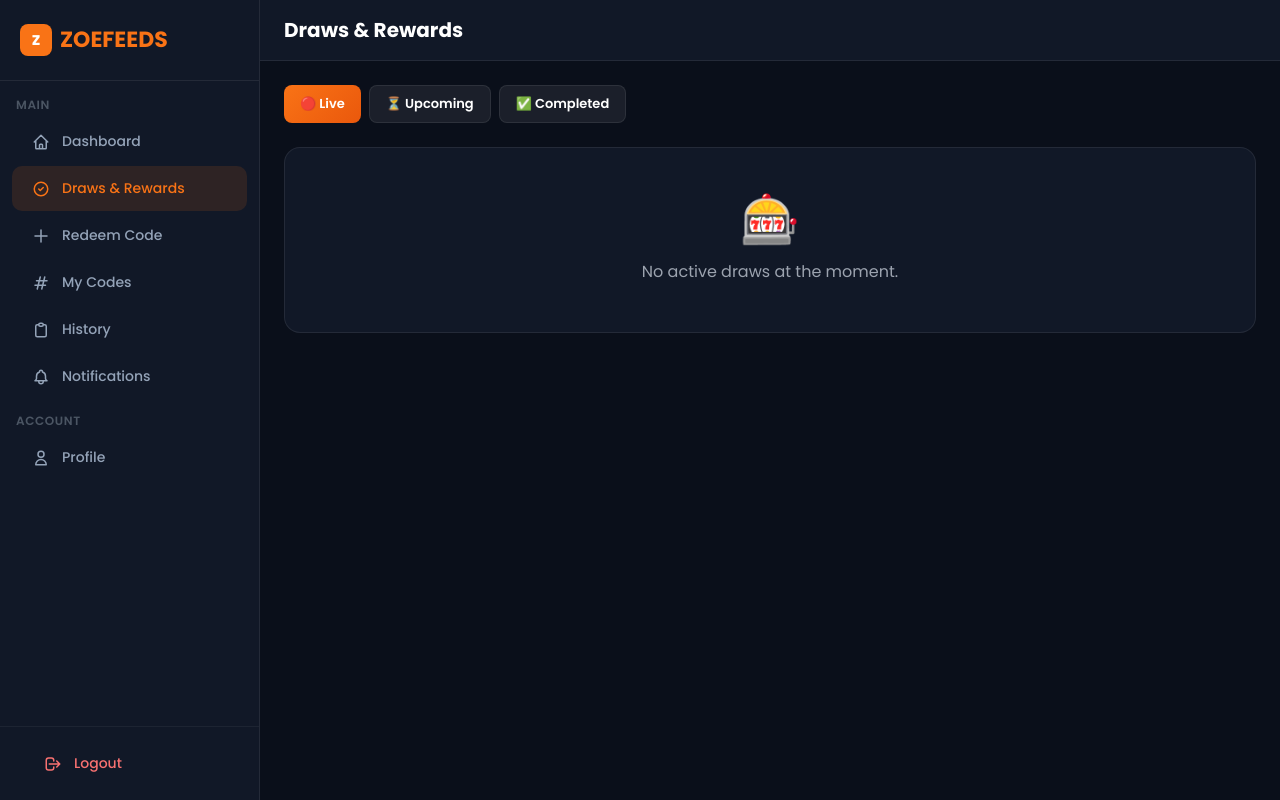
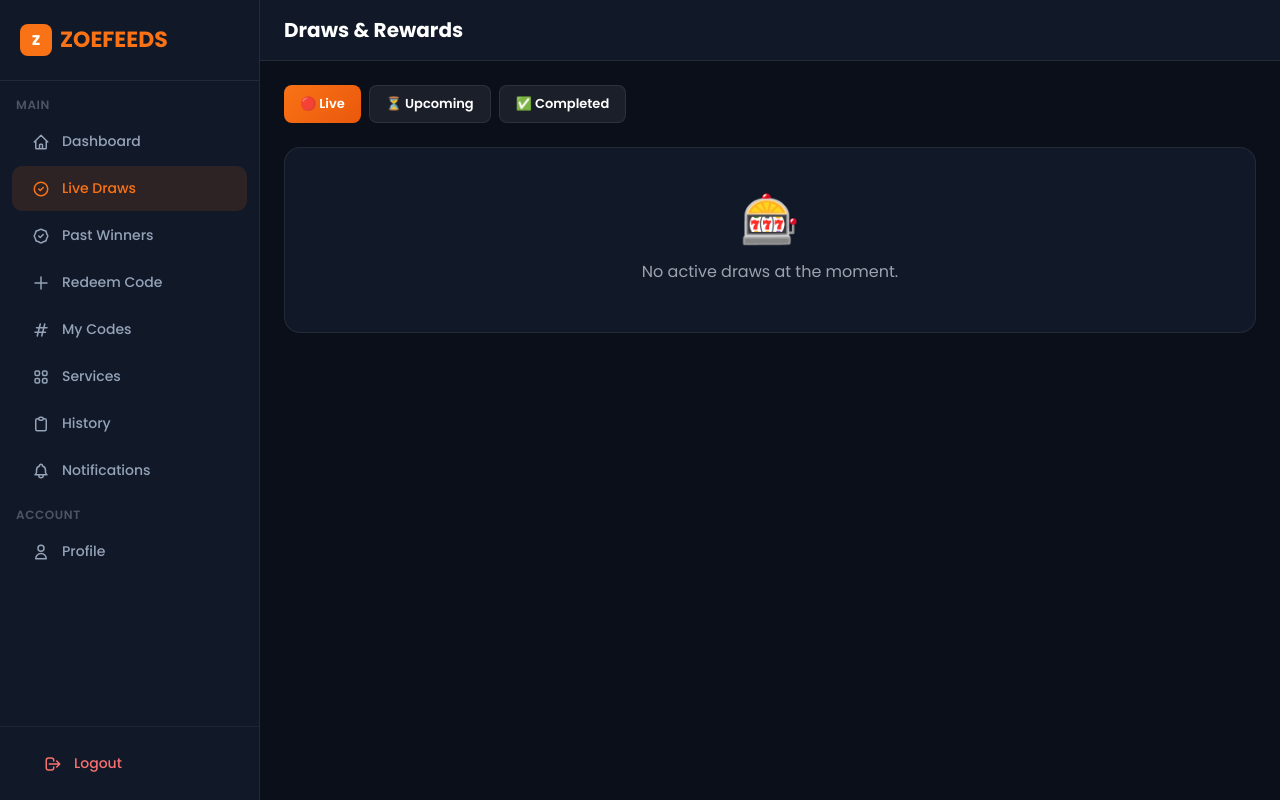
Before and after one commit to SPOTWEBDEV/zoefit, a PHP site: page /user/draws.php in a window 1280 px wide. Run offline with PHP 8.4, Linux system fonts and the light colour scheme; the visitor is signed in with stand-in values (Sample User, id 1); data that the repository does not hold is empty; some libraries are stand-ins or nearby versions.

Commit message:
work on both admin and user side nav

```diff
--- a/components/user-sidebar.php
+++ b/components/user-sidebar.php
@@ -1,36 +1,16 @@
 <?php
 // components/user-sidebar.php
-// V1 MODE: Vendor sections are hidden from nav but pages are kept on disk.
-// Set ZF_SHOW_VENDOR_NAV = true in config.php to re-enable when ready.
-
+// V1 MODE: Vendor nav hidden. Past Winners added under Draws.
 $currentPage  = $currentPage  ?? '';
-$showVendor   = defined('ZF_SHOW_VENDOR_NAV') ? ZF_SHOW_VENDOR_NAV : false;
+$showVendor   = defined('ZF_SHOW_VENDOR_NAV') && ZF_SHOW_VENDOR_NAV;
 $isVendor     = false;
 $vendorStatus = null;
-
 if ($showVendor && !empty($_SESSION['user_id'])) {
   $isVendor     = !empty($_SESSION['is_vendor']);
   $vendorStatus = $_SESSION['vendor_status'] ?? null;
-  // Sync from DB if session not set
-  if (!$isVendor) {
-    try {
-      $sv = getDB()->prepare("SELECT is_vendor,vendor_status FROM users WHERE id=?");
-      $sv->execute([$_SESSION['user_id']]);
-      $sv = $sv->fetch();
-      if ($sv) {
-        $_SESSION['is_vendor']     = (bool)$sv['is_vendor'];
-        $_SESSION['vendor_status'] = $sv['vendor_status'];
-        $isVendor     = (bool)$sv['is_vendor'];
-        $vendorStatus = $sv['vendor_status'];
-      }
-    } catch (\Exception $e) {
-    }
-  }
 }
 ?>
-<!-- ── Desktop / Tablet Sidebar ─────────────────────────── -->
 <nav class="sidebar flex flex-col" id="user-sidebar">
-
   <div class="sidebar-logo flex items-center gap-2">
     <div class="w-8 h-8 bg-orange-500 rounded-lg flex items-center justify-center font-black text-white text-sm">Z</div>
     <div class="text-lg font-bold leading-tight"><span class="text-orange-500">ZOE</span><span class="text-white">FEEDS</span></div>
@@ -39,131 +19,89 @@ if ($showVendor && !empty($_SESSION['user_id'])) {
   <div class="flex-1 py-3 overflow-y-auto space-y-0.5">
     <div class="px-4 pt-1 pb-1 text-xs font-semibold text-gray-600 uppercase tracking-wider">Main</div>
 
-    <a href="<?= APP_URL ?>/user/dashboard.php" class="nav-item <?= $currentPage === 'dashboard' ? 'active' : '' ?>">
-      <svg class="w-5 h-5 flex-shrink-0" fill="none" stroke="currentColor" viewBox="0 0 24 24">
-        <path stroke-linecap="round" stroke-linejoin="round" stroke-width="2" d="M3 12l2-2m0 0l7-7 7 7M5 10v10a1 1 0 001 1h3m10-11l2 2m-2-2v10a1 1 0 01-1 1h-3m-6 0a1 1 0 001-1v-4a1 1 0 011-1h2a1 1 0 011 1v4a1 1 0 001 1m-6 0h6" />
-      </svg>
+    <a href="<?= APP_URL ?>/user/dashboard.php"  class="nav-item <?= $currentPage==='dashboard'?'active':'' ?>">
+      <svg class="w-5 h-5 flex-shrink-0" fill="none" stroke="currentColor" viewBox="0 0 24 24"><path stroke-linecap="round" stroke-linejoin="round" stroke-width="2" d="M3 12l2-2m0 0l7-7 7 7M5 10v10a1 1 0 001 1h3m10-11l2 2m-2-2v10a1 1 0 01-1 1h-3m-6 0a1 1 0 001-1v-4a1 1 0 011-1h2a1 1 0 011 1v4a1 1 0 001 1m-6 0h6"/></svg>
       Dashboard
     </a>
-    <a href="<?= APP_URL ?>/user/draws.php" class="nav-item <?= $currentPage === 'draws' ? 'active' : '' ?>">
-      <svg class="w-5 h-5 flex-shrink-0" fill="none" stroke="currentColor" viewBox="0 0 24 24">
-        <path stroke-linecap="round" stroke-linejoin="round" stroke-width="2" d="M9 12l2 2 4-4m6 2a9 9 0 11-18 0 9 9 0 0118 0z" />
-      </svg>
-      Draws &amp; Rewards
+    <a href="<?= APP_URL ?>/user/draws.php"      class="nav-item <?= $currentPage==='draws'?'active':'' ?>">
+      <svg class="w-5 h-5 flex-shrink-0" fill="none" stroke="currentColor" viewBox="0 0 24 24"><path stroke-linecap="round" stroke-linejoin="round" stroke-width="2" d="M9 12l2 2 4-4m6 2a9 9 0 11-18 0 9 9 0 0118 0z"/></svg>
+      Live Draws
     </a>
-    <a href="<?= APP_URL ?>/user/redeem.php" class="nav-item <?= $currentPage === 'redeem' ? 'active' : '' ?>">
-      <svg class="w-5 h-5 flex-shrink-0" fill="none" stroke="currentColor" viewBox="0 0 24 24">
-        <path stroke-linecap="round" stroke-linejoin="round" stroke-width="2" d="M12 4v16m8-8H4" />
-      </svg>
+    <a href="<?= APP_URL ?>/user/past-winners.php" class="nav-item <?= $currentPage==='past-winners'?'active':'' ?>">
+      <svg class="w-5 h-5 flex-shrink-0" fill="none" stroke="currentColor" viewBox="0 0 24 24"><path stroke-linecap="round" stroke-linejoin="round" stroke-width="2" d="M9 12l2 2 4-4M7.835 4.697a3.42 3.42 0 001.946-.806 3.42 3.42 0 014.438 0 3.42 3.42 0 001.946.806 3.42 3.42 0 013.138 3.138 3.42 3.42 0 00.806 1.946 3.42 3.42 0 010 4.438 3.42 3.42 0 00-.806 1.946 3.42 3.42 0 01-3.138 3.138 3.42 3.42 0 00-1.946.806 3.42 3.42 0 01-4.438 0 3.42 3.42 0 00-1.946-.806 3.42 3.42 0 01-3.138-3.138 3.42 3.42 0 00-.806-1.946 3.42 3.42 0 010-4.438 3.42 3.42 0 00.806-1.946 3.42 3.42 0 013.138-3.138z"/></svg>
+      Past Winners
+    </a>
+    <a href="<?= APP_URL ?>/user/redeem.php"     class="nav-item <?= $currentPage==='redeem'?'active':'' ?>">
+      <svg class="w-5 h-5 flex-shrink-0" fill="none" stroke="currentColor" viewBox="0 0 24 24"><path stroke-linecap="round" stroke-linejoin="round" stroke-width="2" d="M12 4v16m8-8H4"/></svg>
       Redeem Code
     </a>
-    <a href="<?= APP_URL ?>/user/codes.php" class="nav-item <?= $currentPage === 'codes' ? 'active' : '' ?>">
-      <svg class="w-5 h-5 flex-shrink-0" fill="none" stroke="currentColor" viewBox="0 0 24 24">
-        <path stroke-linecap="round" stroke-linejoin="round" stroke-width="2" d="M7 20l4-16m2 16l4-16M6 9h14M4 15h14" />
-      </svg>
+    <a href="<?= APP_URL ?>/user/codes.php"      class="nav-item <?= $currentPage==='codes'?'active':'' ?>">
+      <svg class="w-5 h-5 flex-shrink-0" fill="none" stroke="currentColor" viewBox="0 0 24 24"><path stroke-linecap="round" stroke-linejoin="round" stroke-width="2" d="M7 20l4-16m2 16l4-16M6 9h14M4 15h14"/></svg>
       My Codes
     </a>
-
-    <a href="<?= APP_URL ?>/user/transactions.php" class="nav-item <?= $currentPage === 'transactions' ? 'active' : '' ?>">
-      <svg class="w-5 h-5 flex-shrink-0" fill="none" stroke="currentColor" viewBox="0 0 24 24">
-        <path stroke-linecap="round" stroke-linejoin="round" stroke-width="2" d="M9 5H7a2 2 0 00-2 2v12a2 2 0 002 2h10a2 2 0 002-2V7a2 2 0 00-2-2h-2M9 5a2 2 0 002 2h2a2 2 0 002-2M9 5a2 2 0 012-2h2a2 2 0 012 2" />
-      </svg>
+    <a href="<?= APP_URL ?>/user/services.php"   class="nav-item <?= $currentPage==='services'?'active':'' ?>">
+      <svg class="w-5 h-5 flex-shrink-0" fill="none" stroke="currentColor" viewBox="0 0 24 24"><path stroke-linecap="round" stroke-linejoin="round" stroke-width="2" d="M4 6a2 2 0 012-2h2a2 2 0 012 2v2a2 2 0 01-2 2H6a2 2 0 01-2-2V6zM14 6a2 2 0 012-2h2a2 2 0 012 2v2a2 2 0 01-2 2h-2a2 2 0 01-2-2V6zM4 16a2 2 0 012-2h2a2 2 0 012 2v2a2 2 0 01-2 2H6a2 2 0 01-2-2v-2zM14 16a2 2 0 012-2h2a2 2 0 012 2v2a2 2 0 01-2 2h-2a2 2 0 01-2-2v-2z"/></svg>
+      Services
+    </a>
+    <a href="<?= APP_URL ?>/user/transactions.php" class="nav-item <?= $currentPage==='transactions'?'active':'' ?>">
+      <svg class="w-5 h-5 flex-shrink-0" fill="none" stroke="currentColor" viewBox="0 0 24 24"><path stroke-linecap="round" stroke-linejoin="round" stroke-width="2" d="M9 5H7a2 2 0 00-2 2v12a2 2 0 002 2h10a2 2 0 002-2V7a2 2 0 00-2-2h-2M9 5a2 2 0 002 2h2a2 2 0 002-2M9 5a2 2 0 012-2h2a2 2 0 012 2"/></svg>
       History
     </a>
-    <a href="<?= APP_URL ?>/user/notifications.php" class="nav-item <?= $currentPage === 'notifications' ? 'active' : '' ?>">
-      <svg class="w-5 h-5 flex-shrink-0" fill="none" stroke="currentColor" viewBox="0 0 24 24">
-        <path stroke-linecap="round" stroke-linejoin="round" stroke-width="2" d="M15 17h5l-1.405-1.405A2.032 2.032 0 0118 14.158V11a6.002 6.002 0 00-4-5.659V5a2 2 0 10-4 0v.341C7.67 6.165 6 8.388 6 11v3.159c0 .538-.214 1.055-.595 1.436L4 17h5m6 0v1a3 3 0 11-6 0v-1m6 0H9" />
-      </svg>
+    <a href="<?= APP_URL ?>/user/notifications.php" class="nav-item <?= $currentPage==='notifications'?'active':'' ?>">
+      <svg class="w-5 h-5 flex-shrink-0" fill="none" stroke="currentColor" viewBox="0 0 24 24"><path stroke-linecap="round" stroke-linejoin="round" stroke-width="2" d="M15 17h5l-1.405-1.405A2.032 2.032 0 0118 14.158V11a6.002 6.002 0 00-4-5.659V5a2 2 0 10-4 0v.341C7.67 6.165 6 8.388 6 11v3.159c0 .538-.214 1.055-.595 1.436L4 17h5m6 0v1a3 3 0 11-6 0v-1m6 0H9"/></svg>
       Notifications
       <span id="notif-badge" class="ml-auto bg-orange-500 text-white text-xs rounded-full w-5 h-5 items-center justify-center font-bold" style="display:none"></span>
     </a>
 
     <?php if ($showVendor): ?>
-      <!-- ── VENDOR SECTION (visible when ZF_SHOW_VENDOR_NAV = true) ── -->
     <?php if ($isVendor && $vendorStatus === 'active'): ?>
     <div class="px-4 pt-3 pb-1 text-xs font-semibold text-orange-500/60 uppercase tracking-wider">Vendor</div>
-        <a href="<?= APP_URL ?>/user/vendor-panel.php" class="nav-item <?= $currentPage === 'vendor-panel' ? 'active' : '' ?>">
-          <svg class="w-5 h-5 flex-shrink-0" fill="none" stroke="currentColor" viewBox="0 0 24 24">
-            <path stroke-linecap="round" stroke-linejoin="round" stroke-width="2" d="M19 21V5a2 2 0 00-2-2H7a2 2 0 00-2 2v16m14 0h2m-2 0h-5m-9 0H3m2 0h5M9 7h1m-1 4h1m4-4h1m-1 4h1m-5 10v-5a1 1 0 011-1h2a1 1 0 011 1v5m-4 0h4" />
-          </svg>
-          Vendor Dashboard
-        </a>
-        <a href="<?= APP_URL ?>/user/services.php" class="nav-item <?= $currentPage === 'services' ? 'active' : '' ?>">
-          <svg class="w-5 h-5 flex-shrink-0" fill="none" stroke="currentColor" viewBox="0 0 24 24">
-            <path stroke-linecap="round" stroke-linejoin="round" stroke-width="2" d="M4 6a2 2 0 012-2h2a2 2 0 012 2v2a2 2 0 01-2 2H6a2 2 0 01-2-2V6zM14 6a2 2 0 012-2h2a2 2 0 012 2v2a2 2 0 01-2 2h-2a2 2 0 01-2-2V6zM4 16a2 2 0 012-2h2a2 2 0 012 2v2a2 2 0 01-2 2H6a2 2 0 01-2-2v-2zM14 16a2 2 0 012-2h2a2 2 0 012 2v2a2 2 0 01-2 2h-2a2 2 0 01-2-2v-2z" />
-          </svg>
-          Services
+    <a href="<?= APP_URL ?>/user/vendor-panel.php"   class="nav-item <?= $currentPage==='vendor-panel'?'active':'' ?>">
+      <svg class="w-5 h-5 flex-shrink-0" fill="none" stroke="currentColor" viewBox="0 0 24 24"><path stroke-linecap="round" stroke-linejoin="round" stroke-width="2" d="M19 21V5a2 2 0 00-2-2H7a2 2 0 00-2 2v16m14 0h2m-2 0h-5m-9 0H3m2 0h5M9 7h1m-1 4h1m4-4h1m-1 4h1m-5 10v-5a1 1 0 011-1h2a1 1 0 011 1v5m-4 0h4"/></svg>
+      Vendor Panel
     </a>
     <a href="<?= APP_URL ?>/user/vendor-panel.php?tab=codes" class="nav-item">
-          <svg class="w-5 h-5 flex-shrink-0" fill="none" stroke="currentColor" viewBox="0 0 24 24">
-            <path stroke-linecap="round" stroke-linejoin="round" stroke-width="2" d="M4 16v1a3 3 0 003 3h10a3 3 0 003-3v-1m-4-4l-4 4m0 0l-4-4m4 4V4" />
-          </svg>
+      <svg class="w-5 h-5 flex-shrink-0" fill="none" stroke="currentColor" viewBox="0 0 24 24"><path stroke-linecap="round" stroke-linejoin="round" stroke-width="2" d="M4 16v1a3 3 0 003 3h10a3 3 0 003-3v-1m-4-4l-4 4m0 0l-4-4m4 4V4"/></svg>
       Download Codes
     </a>
-        <a href="<?= APP_URL ?>/user/vendor-transfer.php" class="nav-item <?= $currentPage === 'vendor-transfer' ? 'active' : '' ?>">
-          <svg class="w-5 h-5 flex-shrink-0" fill="none" stroke="currentColor" viewBox="0 0 24 24">
-            <path stroke-linecap="round" stroke-linejoin="round" stroke-width="2" d="M8 7h12m0 0l-4-4m4 4l-4 4m0 6H4m0 0l4 4m-4-4l4-4" />
-          </svg>
+    <a href="<?= APP_URL ?>/user/vendor-transfer.php" class="nav-item <?= $currentPage==='vendor-transfer'?'active':'' ?>">
+      <svg class="w-5 h-5 flex-shrink-0" fill="none" stroke="currentColor" viewBox="0 0 24 24"><path stroke-linecap="round" stroke-linejoin="round" stroke-width="2" d="M8 7h12m0 0l-4-4m4 4l-4 4m0 6H4m0 0l4 4m-4-4l4-4"/></svg>
       Transfer to Vendor
     </a>
-        <a href="<?= APP_URL ?>/user/vendor-panel.php?tab=keys" class="nav-item">
-          <svg class="w-5 h-5 flex-shrink-0" fill="none" stroke="currentColor" viewBox="0 0 24 24">
-            <path stroke-linecap="round" stroke-linejoin="round" stroke-width="2" d="M15 7a2 2 0 012 2m4 0a6 6 0 01-7.743 5.743L11 17H9v2H7v2H4a1 1 0 01-1-1v-2.586a1 1 0 01.293-.707l5.964-5.964A6 6 0 1121 9z" />
-          </svg>
-          API Keys
-        </a>
-      <?php elseif ($isVendor && $vendorStatus === 'pending'): ?>
+    <?php elseif($isVendor && $vendorStatus==='pending'): ?>
     <div class="mx-3 mt-3 p-3 bg-yellow-500/10 border border-yellow-500/20 rounded-xl text-xs text-yellow-400">⏳ Vendor application under review</div>
-      <?php else: ?>
-        <div class="px-4 pt-3 pb-1 text-xs font-semibold text-gray-600 uppercase tracking-wider">Vendor</div>
-        <a href="<?= APP_URL ?>/user/vendor-apply.php" class="nav-item text-orange-400 hover:bg-orange-500/10 <?= $currentPage === 'vendor-apply' ? 'active' : '' ?>">
-          <svg class="w-5 h-5 flex-shrink-0" fill="none" stroke="currentColor" viewBox="0 0 24 24">
-            <path stroke-linecap="round" stroke-linejoin="round" stroke-width="2" d="M12 4v16m8-8H4" />
-          </svg>
-          Become a Vendor
-        </a>
     <?php endif; ?>
-    <?php endif; // end showVendor
-    ?>
+    <?php endif; ?>
 
     <div class="px-4 pt-3 pb-1 text-xs font-semibold text-gray-600 uppercase tracking-wider">Account</div>
-    <a href="<?= APP_URL ?>/user/profile.php" class="nav-item <?= $currentPage === 'profile' ? 'active' : '' ?>">
-      <svg class="w-5 h-5 flex-shrink-0" fill="none" stroke="currentColor" viewBox="0 0 24 24">
-        <path stroke-linecap="round" stroke-linejoin="round" stroke-width="2" d="M16 7a4 4 0 11-8 0 4 4 0 018 0zM12 14a7 7 0 00-7 7h14a7 7 0 00-7-7z" />
-      </svg>
+    <a href="<?= APP_URL ?>/user/profile.php" class="nav-item <?= $currentPage==='profile'?'active':'' ?>">
+      <svg class="w-5 h-5 flex-shrink-0" fill="none" stroke="currentColor" viewBox="0 0 24 24"><path stroke-linecap="round" stroke-linejoin="round" stroke-width="2" d="M16 7a4 4 0 11-8 0 4 4 0 018 0zM12 14a7 7 0 00-7 7h14a7 7 0 00-7-7z"/></svg>
       Profile
     </a>
   </div>
 
   <div class="p-3 border-t border-white/5">
     <a href="<?= APP_URL ?>/user/logout.php" class="nav-item text-red-400 hover:bg-red-500/10">
-      <svg class="w-5 h-5 flex-shrink-0" fill="none" stroke="currentColor" viewBox="0 0 24 24">
-        <path stroke-linecap="round" stroke-linejoin="round" stroke-width="2" d="M17 16l4-4m0 0l-4-4m4 4H7m6 4v1a3 3 0 01-3 3H6a3 3 0 01-3-3V7a3 3 0 013-3h4a3 3 0 013 3v1" />
-      </svg>
+      <svg class="w-5 h-5 flex-shrink-0" fill="none" stroke="currentColor" viewBox="0 0 24 24"><path stroke-linecap="round" stroke-linejoin="round" stroke-width="2" d="M17 16l4-4m0 0l-4-4m4 4H7m6 4v1a3 3 0 01-3 3H6a3 3 0 01-3-3V7a3 3 0 013-3h4a3 3 0 013 3v1"/></svg>
       Logout
     </a>
   </div>
 </nav>
 
-<!-- Mobile overlay -->
 <div class="fixed inset-0 bg-black/60 z-40 md:hidden hidden" id="sidebar-overlay" onclick="closeSidebar()"></div>
 
-<!-- ── Beautiful Bottom Navigation (mobile only) ─────────── -->
+<!-- ── Bottom Nav (mobile only) ─────────────────────────── -->
 <nav class="md:hidden fixed bottom-0 left-0 right-0 z-50"
      style="background:rgba(10,15,26,0.97);backdrop-filter:blur(20px);border-top:1px solid rgba(255,255,255,0.07);padding-bottom:env(safe-area-inset-bottom)">
   <div class="flex items-stretch h-16">
 
-    <a href="<?= APP_URL ?>/user/dashboard.php" class="bnav-item <?= $currentPage === 'dashboard' ? 'bnav-active' : '' ?>">
-      <svg class="bnav-icon" fill="<?= $currentPage === 'dashboard' ? 'currentColor' : 'none' ?>" stroke="currentColor" viewBox="0 0 24 24">
-        <path stroke-linecap="round" stroke-linejoin="round" stroke-width="2" d="M3 12l2-2m0 0l7-7 7 7M5 10v10a1 1 0 001 1h3m10-11l2 2m-2-2v10a1 1 0 01-1 1h-3m-6 0a1 1 0 001-1v-4a1 1 0 011-1h2a1 1 0 011 1v4a1 1 0 001 1m-6 0h6" />
-      </svg>
+    <a href="<?= APP_URL ?>/user/dashboard.php" class="bnav-item <?= $currentPage==='dashboard'?'bnav-active':'' ?>">
+      <svg class="bnav-icon" fill="<?= $currentPage==='dashboard'?'currentColor':'none' ?>" stroke="currentColor" viewBox="0 0 24 24"><path stroke-linecap="round" stroke-linejoin="round" stroke-width="2" d="M3 12l2-2m0 0l7-7 7 7M5 10v10a1 1 0 001 1h3m10-11l2 2m-2-2v10a1 1 0 01-1 1h-3m-6 0a1 1 0 001-1v-4a1 1 0 011-1h2a1 1 0 011 1v4a1 1 0 001 1m-6 0h6"/></svg>
       <span>Home</span>
     </a>
 
-    <a href="<?= APP_URL ?>/user/draws.php" class="bnav-item <?= $currentPage === 'draws' ? 'bnav-active' : '' ?>">
-      <svg class="bnav-icon" fill="<?= $currentPage === 'draws' ? 'currentColor' : 'none' ?>" stroke="currentColor" viewBox="0 0 24 24">
-        <path stroke-linecap="round" stroke-linejoin="round" stroke-width="2" d="M9 12l2 2 4-4m6 2a9 9 0 11-18 0 9 9 0 0118 0z" />
-      </svg>
+    <a href="<?= APP_URL ?>/user/draws.php" class="bnav-item <?= $currentPage==='draws'?'bnav-active':'' ?>">
+      <svg class="bnav-icon" fill="<?= $currentPage==='draws'?'currentColor':'none' ?>" stroke="currentColor" viewBox="0 0 24 24"><path stroke-linecap="round" stroke-linejoin="round" stroke-width="2" d="M9 12l2 2 4-4m6 2a9 9 0 11-18 0 9 9 0 0118 0z"/></svg>
       <span>Draws</span>
     </a>
 
@@ -171,25 +109,19 @@ if ($showVendor && !empty($_SESSION['user_id'])) {
     <a href="<?= APP_URL ?>/user/redeem.php" class="flex-1 flex flex-col items-center justify-center relative">
       <div class="w-14 h-14 rounded-2xl flex items-center justify-center -mt-7 transition-transform active:scale-90"
            style="background:linear-gradient(135deg,#f97316,#ea580c);box-shadow:0 4px 28px rgba(249,115,22,0.55)">
-        <svg class="w-6 h-6 text-white" fill="none" stroke="currentColor" viewBox="0 0 24 24">
-          <path stroke-linecap="round" stroke-linejoin="round" stroke-width="2.5" d="M12 4v16m8-8H4" />
-        </svg>
+        <svg class="w-6 h-6 text-white" fill="none" stroke="currentColor" viewBox="0 0 24 24"><path stroke-linecap="round" stroke-linejoin="round" stroke-width="2.5" d="M12 4v16m8-8H4"/></svg>
       </div>
       <span class="text-gray-500 mt-0.5" style="font-size:10px">Redeem</span>
     </a>
 
-    <a href="<?= APP_URL ?>/user/services.php" class="bnav-item <?= $currentPage === 'services' ? 'bnav-active' : '' ?>">
-      <svg class="bnav-icon" fill="<?= $currentPage === 'services' ? 'currentColor' : 'none' ?>" stroke="currentColor" viewBox="0 0 24 24">
-        <path stroke-linecap="round" stroke-linejoin="round" stroke-width="2" d="M4 6a2 2 0 012-2h2a2 2 0 012 2v2a2 2 0 01-2 2H6a2 2 0 01-2-2V6zM14 6a2 2 0 012-2h2a2 2 0 012 2v2a2 2 0 01-2 2h-2a2 2 0 01-2-2V6zM4 16a2 2 0 012-2h2a2 2 0 012 2v2a2 2 0 01-2 2H6a2 2 0 01-2-2v-2zM14 16a2 2 0 012-2h2a2 2 0 012 2v2a2 2 0 01-2 2h-2a2 2 0 01-2-2v-2z" />
-      </svg>
-      <span>Services</span>
+    <a href="<?= APP_URL ?>/user/past-winners.php" class="bnav-item <?= $currentPage==='past-winners'?'bnav-active':'' ?>">
+      <svg class="bnav-icon" fill="<?= $currentPage==='past-winners'?'currentColor':'none' ?>" stroke="currentColor" viewBox="0 0 24 24"><path stroke-linecap="round" stroke-linejoin="round" stroke-width="2" d="M9 12l2 2 4-4M7.835 4.697a3.42 3.42 0 001.946-.806 3.42 3.42 0 014.438 0 3.42 3.42 0 001.946.806 3.42 3.42 0 013.138 3.138 3.42 3.42 0 00.806 1.946 3.42 3.42 0 010 4.438 3.42 3.42 0 00-.806 1.946 3.42 3.42 0 01-3.138 3.138 3.42 3.42 0 00-1.946.806 3.42 3.42 0 01-4.438 0 3.42 3.42 0 00-1.946-.806 3.42 3.42 0 01-3.138-3.138 3.42 3.42 0 00-.806-1.946 3.42 3.42 0 010-4.438 3.42 3.42 0 00.806-1.946 3.42 3.42 0 013.138-3.138z"/></svg>
+      <span>Winners</span>
     </a>
 
-    <a href="<?= APP_URL ?>/user/profile.php" class="bnav-item <?= in_array($currentPage, ['profile', 'notifications', 'transactions']) ? 'bnav-active' : '' ?>">
+    <a href="<?= APP_URL ?>/user/profile.php" class="bnav-item <?= in_array($currentPage,['profile','notifications','transactions','services'])?'bnav-active':'' ?>">
       <div class="relative">
-        <svg class="bnav-icon" fill="<?= $currentPage === 'profile' ? 'currentColor' : 'none' ?>" stroke="currentColor" viewBox="0 0 24 24">
-          <path stroke-linecap="round" stroke-linejoin="round" stroke-width="2" d="M16 7a4 4 0 11-8 0 4 4 0 018 0zM12 14a7 7 0 00-7 7h14a7 7 0 00-7-7z" />
-        </svg>
+        <svg class="bnav-icon" fill="<?= $currentPage==='profile'?'currentColor':'none' ?>" stroke="currentColor" viewBox="0 0 24 24"><path stroke-linecap="round" stroke-linejoin="round" stroke-width="2" d="M16 7a4 4 0 11-8 0 4 4 0 018 0zM12 14a7 7 0 00-7 7h14a7 7 0 00-7-7z"/></svg>
         <span id="profile-notif-dot" class="absolute -top-0.5 -right-0.5 w-2 h-2 bg-orange-500 rounded-full hidden"></span>
       </div>
       <span>Profile</span>
@@ -199,50 +131,21 @@ if ($showVendor && !empty($_SESSION['user_id'])) {
 </nav>
 
 <style>
-  @media (max-width: 767px) {
-    .main-content {
-      padding-bottom: calc(4.5rem + env(safe-area-inset-bottom, 0px));
-    }
-  }
-
-  .bnav-item {
-    flex: 1;
-    display: flex;
-    flex-direction: column;
-    align-items: center;
-    justify-content: center;
-    gap: 2px;
-    color: #6b7280;
-    font-size: 10px;
-    font-weight: 500;
-    text-decoration: none;
-    transition: color .15s;
-    padding: 4px 0;
-  }
-
-  .bnav-item:active {
-    opacity: .7;
-  }
-
-  .bnav-active {
-    color: #f97316 !important;
-  }
-
-  .bnav-icon {
-    width: 22px;
-    height: 22px;
-  }
+  @media (max-width: 767px) { .main-content { padding-bottom: calc(4.5rem + env(safe-area-inset-bottom, 0px)); } }
+  .bnav-item { flex:1;display:flex;flex-direction:column;align-items:center;justify-content:center;gap:2px;color:#6b7280;font-size:10px;font-weight:500;text-decoration:none;transition:color .15s;padding:4px 0; }
+  .bnav-item:active { opacity:.7; }
+  .bnav-active { color:#f97316!important; }
+  .bnav-icon { width:22px;height:22px; }
 </style>
 <script>
 function closeSidebar() {
   document.getElementById('user-sidebar').classList.remove('open');
   document.getElementById('sidebar-overlay').classList.add('hidden');
 }
-
 function toggleSidebar() {
   const sb = document.getElementById('user-sidebar');
   const ov = document.getElementById('sidebar-overlay');
-    const open = sb.classList.toggle('open');
-    ov.classList.toggle('hidden', !open);
+  sb.classList.toggle('open');
+  ov.classList.toggle('hidden', !sb.classList.contains('open'));
 }
 </script>
```
Also changed, not shown: components/admin-sidebar.php (+6 -5 lines). Lines whose indentation alone changed are shown as unchanged.
